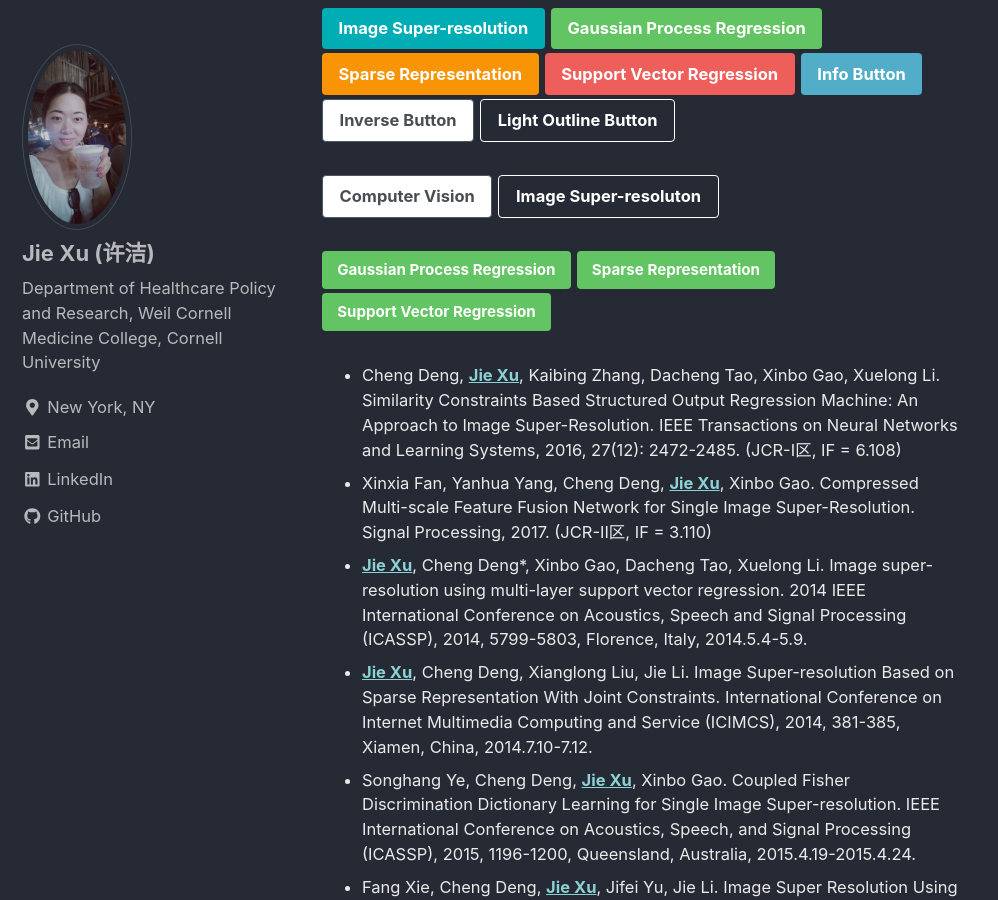
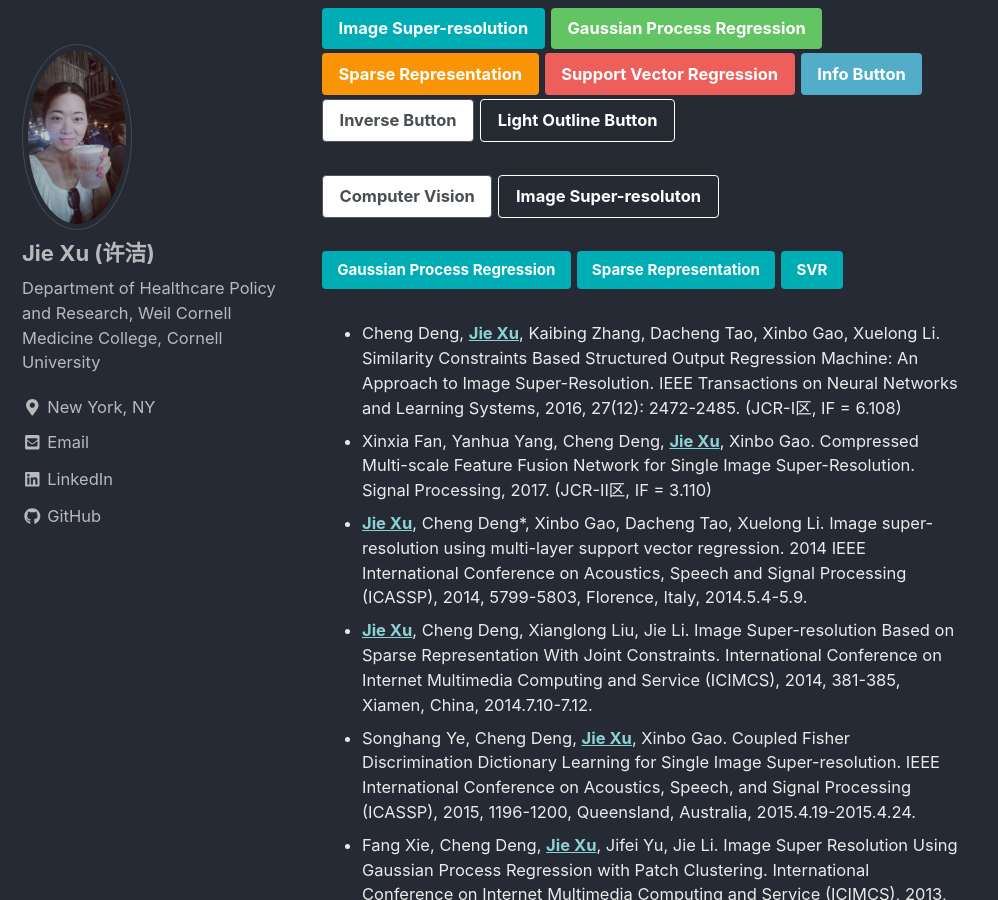
Before and after one commit to jxu1015/jxu1015.github.io, a Jekyll site: the page built from _pages/publications.md, in a window 1280 px wide and 900 px high, scrolled down 2068 px. Shown: the whole window, without its empty margins (0-998 px from the left). Built offline with Jekyll 4.4.1, drawn with Linux system fonts in a browser that asks for light colours; nearby versions of some CDN libraries.

Commit message:
Update publications.md

```diff
--- a/_pages/publications.md
+++ b/_pages/publications.md
@@ -28,9 +28,9 @@ header:
 [Computer Vision](https://en.wikipedia.org/wiki/Computer_vision){: .btn .btn--inverse .btn--primary}
 [Image Super-resoluton](https://en.wikipedia.org/wiki/Super-resolution_imaging){: .btn .btn--light-outline .btn--primary}
 
-[Gaussian Process Regression](#){: .btn .btn--success .btn--small}
-[Sparse Representation](#){: .btn .btn--success .btn--small}
-[Support Vector Regression](#){: .btn .btn--success .btn--small}
+[Gaussian Process Regression](#){: .btn .btn--primary .btn--small}
+[Sparse Representation](#){: .btn .btn--primary .btn--small}
+[SVR](#){: .btn .btn--primary .btn--small}
 
 * Cheng Deng, [**Jie Xu**](https://scholar.google.com/citations?user=kFSu-dgAAAAJ&hl=en), Kaibing Zhang, Dacheng Tao, Xinbo Gao, Xuelong Li. Similarity Constraints Based Structured Output Regression Machine: An Approach to Image Super-Resolution. IEEE Transactions on Neural Networks and Learning Systems, 2016, 27(12): 2472-2485. (JCR-I区, IF = 6.108)
 * Xinxia Fan, Yanhua Yang, Cheng Deng, [**Jie Xu**](https://scholar.google.com/citations?user=kFSu-dgAAAAJ&hl=en), Xinbo Gao. Compressed Multi-scale Feature Fusion Network for Single Image Super-Resolution. Signal Processing, 2017.  (JCR-II区, IF = 3.110)
```
